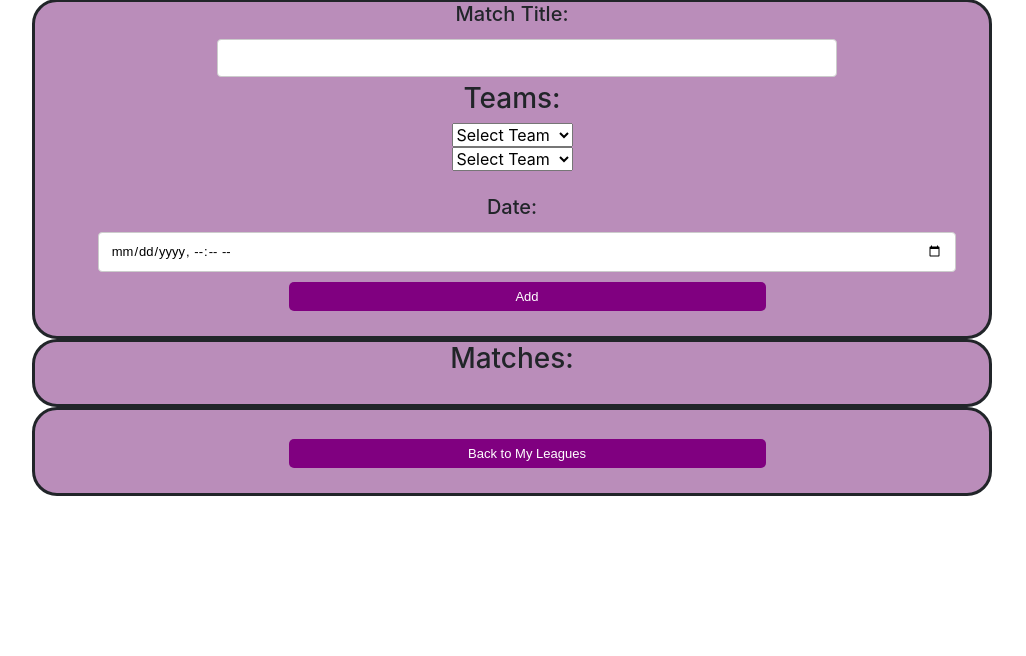
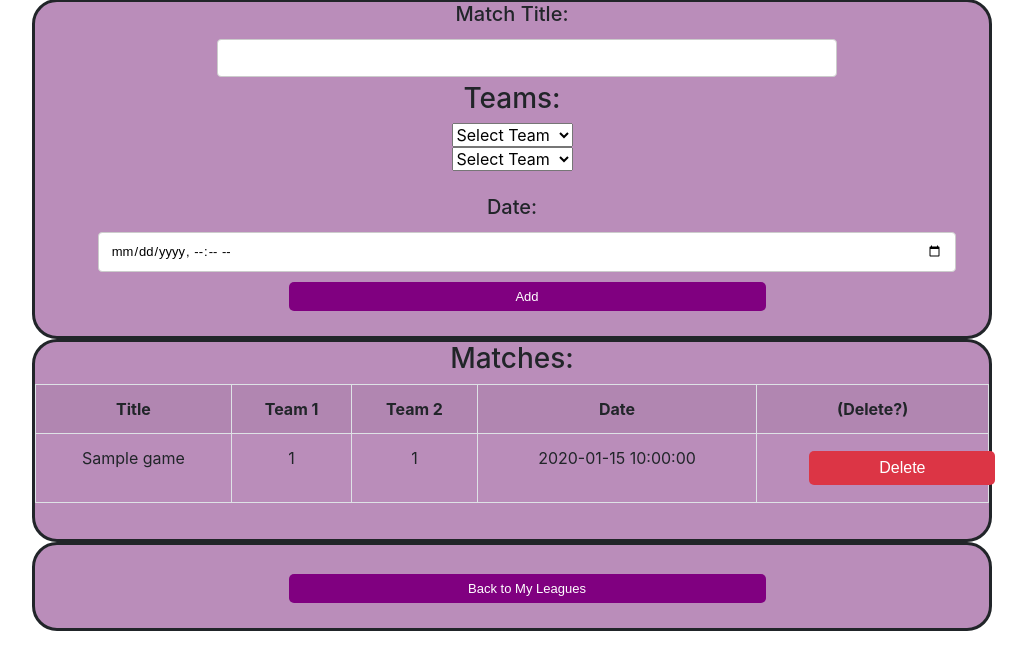
Before and after one commit to AustinTB/BPL, a PHP site: page /schedule.php in a window 1280 px wide. Shown: the part 164-820 px from the top of the page, without its empty margins (128-1154 px from the left). Before the commit the page ends 660 px from the top, so only its background shows below. Run offline with PHP 8.4, Linux system fonts and the light colour scheme; the visitor is signed in with stand-in values (Sample User, id 1); tables that the repository leaves empty or names only in its code hold one stand-in row (values such as "Sample post").

Commit message:
Schedule: create & delete matches

```diff
--- a/schedule.php
+++ b/schedule.php
@@ -9,8 +9,17 @@
     <?php include('header.php');
     include('db-helpers.php');
 
-    if ($_SERVER['REQUEST_METHOD'] == 'POST' && !empty($_POST['action'])) {}
     if (isset($_SESSION['league_id'])) {
+
+        if ($_SERVER['REQUEST_METHOD'] == 'POST' && !empty($_POST['action'])) {
+            if ($_POST['action'] == 'Add' && isset($_POST['team1']) && isset($_POST['team2']) && isset($_POST['game_date'])) {
+                create_match($_POST['game_name'], $_SESSION['league_id'], $_POST['team1'], $_POST['team2'], $_POST['game_date']);
+
+            } else if ($_POST['action'] == 'Delete' && isset($_POST['game_id'])) {
+                delete_match($_POST['game_id']);
+            }
+        }
+
         $matches = getMatches($_SESSION['league_id']);
         $teams = getTeams($_SESSION['league_id']);
     }
@@ -42,12 +51,43 @@
                 <br/>
                 <br/>
                 <h5>Date:</h5>
-                <input type="datetime-local" name="game_date" min="2020-01-01T00:00" max="2050-12-31T00:00">
+                <input type="datetime-local" name="game_date" min="2020-01-01T00:00" max="2050-12-31T00:00" required>
                 <input type="submit" name="action" value="Add" class="btn-grid"/>
             </form>
         </div>
         <div class="grid-row">
             <h3>Matches:</h3>
+            <table class="table table-striped table-bordered">
+                <tr>
+                    <th>Title</th>
+                    <th>Team 1</th>
+                    <th>Team 2</th>
+                    <th>Date</th>
+                    <th>(Delete?)</th>
+                </tr>
+                <?php foreach ($matches as $match): ?>
+                <tr>
+                    <td>
+                        <?php echo $match['game_name']; ?>
+                    </td>
+                    <td>
+                        <?php echo $match['team1_id']; ?>
+                    </td>
+                    <td>
+                        <?php echo $match['team2_id']; ?>
+                    </td>
+                    <td>
+                        <?php echo $match['date']; ?>
+                    </td>
+                    <td>
+                        <form action="<?php $_SERVER['PHP_SELF'] ?>" method="post">
+                            <input type="submit" value="Delete" name="action" class="btn btn-danger" />
+                            <input type="hidden" name="game_id" value="<?php echo $match['game_id'] ?>" />
+                        </form>
+                    </td>
+                </tr>
+                <?php endforeach; ?>
+            </table>
         </div>
         <div class="grid-row">
             <form action="my-leagues.php">
@@ -67,7 +107,8 @@ function getMatches($league_id) {
     global $db;
 
     $query = "SELECT * FROM game
-    WHERE league_id = " . $league_id;
+    WHERE league_id = " . $league_id .
+    " ORDER BY date ASC";
 
     $statement = $db->prepare($query);
     $statement->execute();
@@ -77,4 +118,31 @@ function getMatches($league_id) {
     $statement->closeCursor();
     return $results;
 }
+
+function create_match($game_name, $league_id, $team1_id, $team2_id, $date) {
+
+    global $db;
+
+    $query = "INSERT INTO game (game_name, league_id, team1_id, team2_id, date)
+        VALUES (:game_name, :league_id, :team1_id, :team2_id, :date)";
+
+    $sql = $db->prepare($query);
+    $sql->bindValue(':game_name', $game_name);
+    $sql->bindValue(':league_id', $league_id);
+    $sql->bindValue(':team1_id', $team1_id);
+    $sql->bindValue(':team2_id', $team2_id);
+    $sql->bindValue(':date', $date);
+    $sql->execute();
+    $sql->closeCursor();
+}
+
+function delete_match($game_id) {
+    global $db;
+
+    $query = "DELETE FROM game WHERE game_id = '".$game_id."'";;
+
+    $sql = $db->prepare($query);
+    $sql->execute();
+    $sql->closeCursor();
+}
 ?>
```
